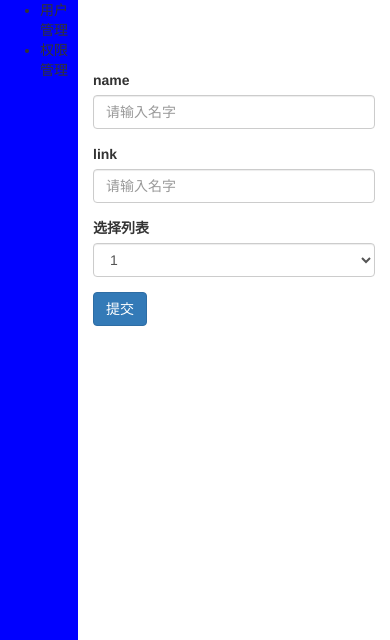
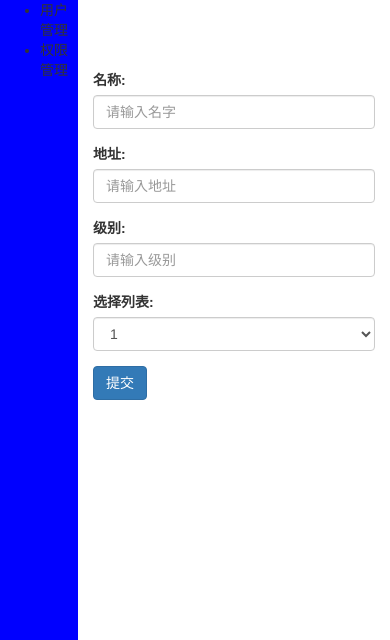
Before and after one commit to fanruijian/demo, a Yii app: template views/node/add.php in a window 390 px wide. Shown: the part 50-690 px from the top of the page. Run offline with PHP 8.4 and a stand-in for Yii, Linux system fonts and the light colour scheme; the template is opened without the code that fills it, so the values that code supplies are empty; some libraries are stand-ins or nearby versions.

Commit message:
add the code

```diff
--- a/services/BaseService.php
+++ b/services/BaseService.php
@@ -8,7 +8,7 @@ use app\traits\HierarchyTrait;
 
 class BaseService
 {
-
+    use RequestTrait, ModelTrait, DataTrait, HierarchyTrait;
 	public function __construct(){
 	}
 
--- a/views/node/add.php
+++ b/views/node/add.php
@@ -3,26 +3,34 @@
 /* @var $this yii\web\View */
 
 use yii\helpers\Html;
+use yii\helpers\Url;
 ?>
 <style type="text/css">
 </style>
-<form class="form-horizontal">
+<form class="form-horizontal" method="post" action="<?php echo Url::to(['node/new-node']);?>">
   <div class="form-group">
-    <label for="firstname" class="col-sm-2 control-label">name</label>
+    <label for="firstname" class="col-sm-2 control-label">名称:</label>
     <div class="col-sm-10">
-       <input type="text" class="form-control" id="firstname"
+       <input type="text" name="name" class="form-control" id="firstname"
           placeholder="请输入名字">
     </div>
   </div>
   <div class="form-group">
-    <label for="firstname" class="col-sm-2 control-label">link</label>
+    <label for="firstname" name="title" class="col-sm-2 control-label">地址:</label>
     <div class="col-sm-10">
        <input type="text" class="form-control" id="firstname"
-          placeholder="请输入名字">
+          placeholder="请输入地址">
     </div>
   </div>
   <div class="form-group">
-    <label for="name" class="col-sm-2 control-label">选择列表</label>
+    <label for="firstname" class="col-sm-2 control-label">级别:</label>
+    <div class="col-sm-10">
+       <input type="text" name="level" class="form-control" id="firstname"
+          placeholder="请输入级别">
+    </div>
+  </div>
+  <div class="form-group">
+    <label for="name" class="col-sm-2 control-label">选择列表:</label>
     <div class="col-sm-3">
       <select class="form-control">
         <option value="1">1</option>
```
Also changed, not shown: controllers/BaseController.php (+9 -1 lines), controllers/NodeController.php (+7 -5 lines), 1 other file.
